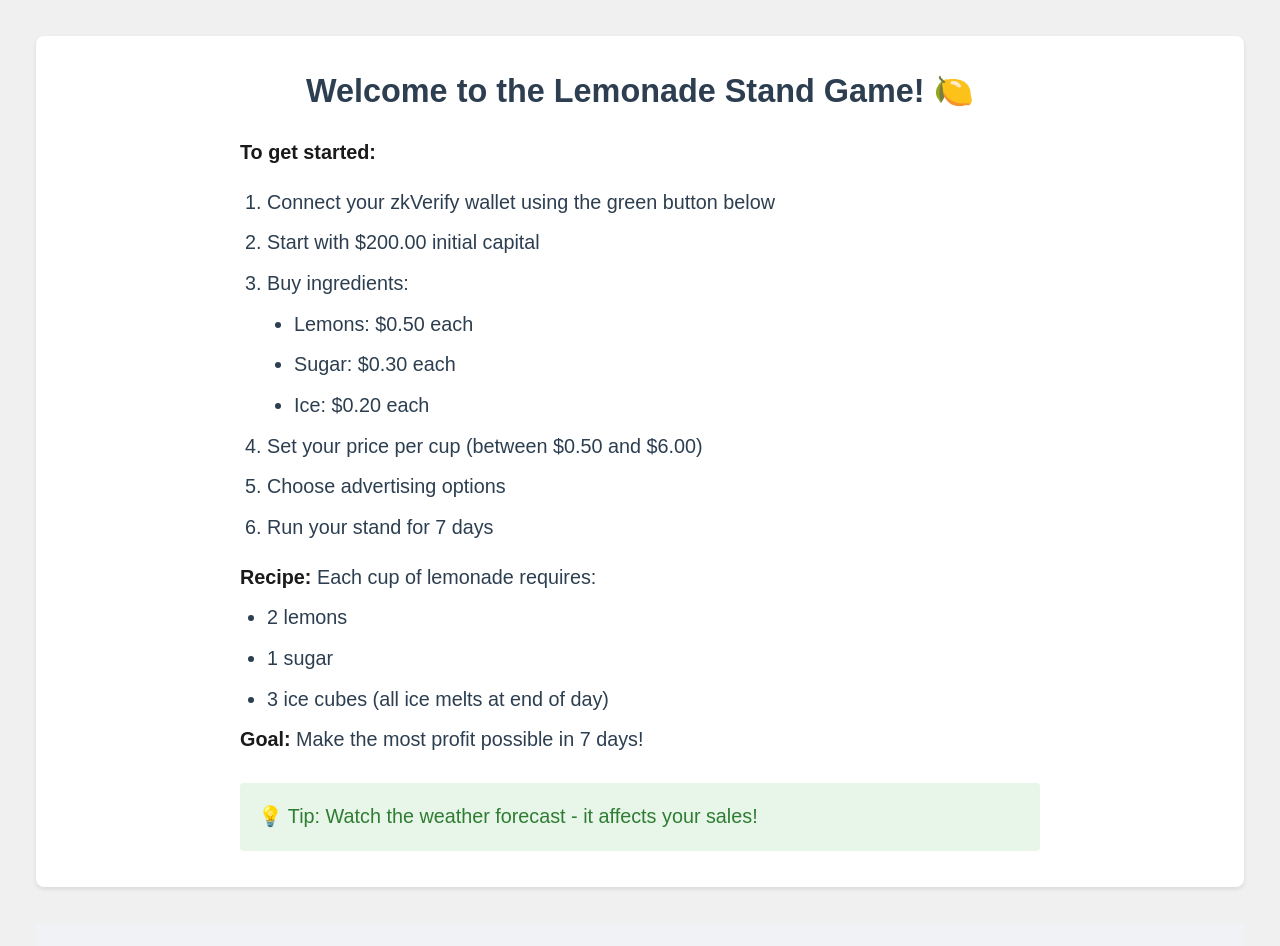
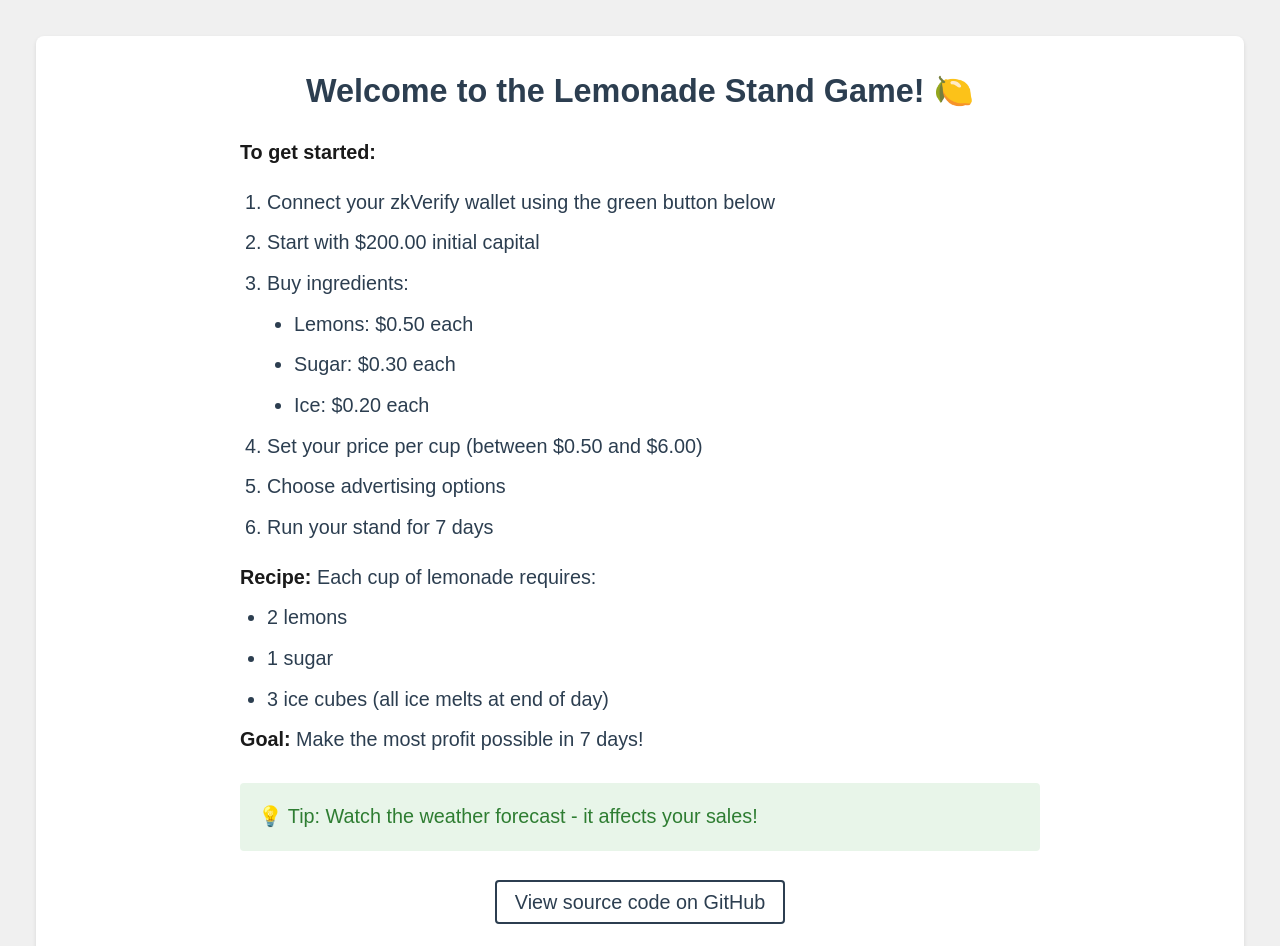
Before and after one commit to blockops1/lemonade-v2, a Next.js app: page / in a window 1280 px wide. Shown: the top 946 px of the page. Built offline with nearby package versions, Linux system fonts and the light colour scheme.

Commit message:
feat: add GitHub link to instructions and improve styling

```diff
--- a/src/components/WalletInstructions/WalletInstructions.module.css
+++ b/src/components/WalletInstructions/WalletInstructions.module.css
@@ -51,3 +51,22 @@
   color: #2e7d32;
   font-weight: 500;
 }
+
+.github {
+  margin-top: 2rem;
+  text-align: center;
+}
+
+.github a {
+  color: #2c3e50;
+  text-decoration: none;
+  padding: 0.5rem 1rem;
+  border: 2px solid #2c3e50;
+  border-radius: 4px;
+  transition: all 0.2s ease;
+}
+
+.github a:hover {
+  background: #2c3e50;
+  color: white;
+}
--- a/src/components/WalletInstructions/index.tsx
+++ b/src/components/WalletInstructions/index.tsx
@@ -30,6 +30,15 @@
           </ul>
           <p><strong>Goal:</strong> Make the most profit possible in 7 days!</p>
           <p className={styles.tip}>💡 Tip: Watch the weather forecast - it affects your sales!</p>
+          <p className={styles.github}>
+            <a
+              href="https://github.com/blockops1/lemonade-v2"
+              target="_blank"
+              rel="noopener noreferrer"
+            >
+              View source code on GitHub
+            </a>
+          </p>
         </div>
       </div>
     </div>
```
